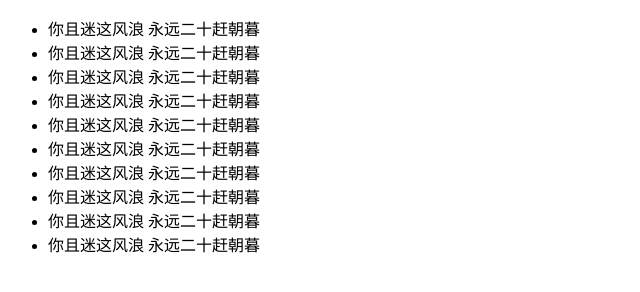
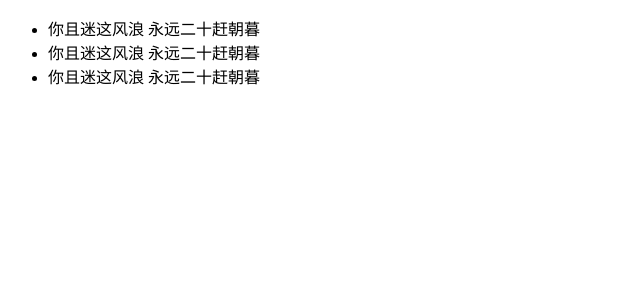
Before and after one commit to doudouY/MJD, a plain HTML site: page index.html in a window 1280 px wide. Shown: the whole page, without its empty margins (0-640 px from the left). Drawn offline with Linux system fonts and the light colour scheme.

Commit message:
修改了index文件

```diff
--- a/index.html
+++ b/index.html
@@ -9,13 +9,6 @@
     <li>你且迷这风浪 永远二十赶朝暮</li>
     <li>你且迷这风浪 永远二十赶朝暮</li>
     <li>你且迷这风浪 永远二十赶朝暮</li>
-    <li>你且迷这风浪 永远二十赶朝暮</li>
-    <li>你且迷这风浪 永远二十赶朝暮</li>
-    <li>你且迷这风浪 永远二十赶朝暮</li>
-    <li>你且迷这风浪 永远二十赶朝暮</li>
-    <li>你且迷这风浪 永远二十赶朝暮</li>
-    <li>你且迷这风浪 永远二十赶朝暮</li>
-    <li>你且迷这风浪 永远二十赶朝暮</li>
 </ul>
 </body>
 </html>
```
